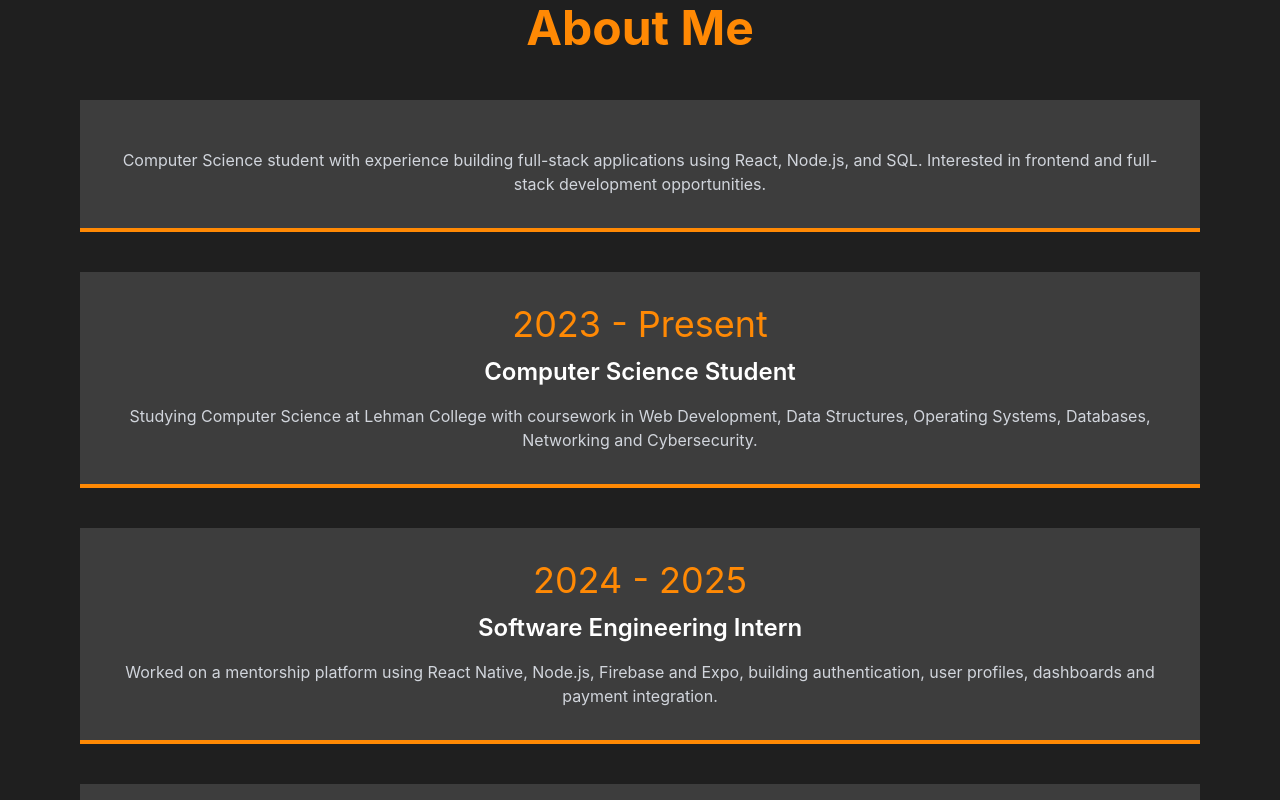
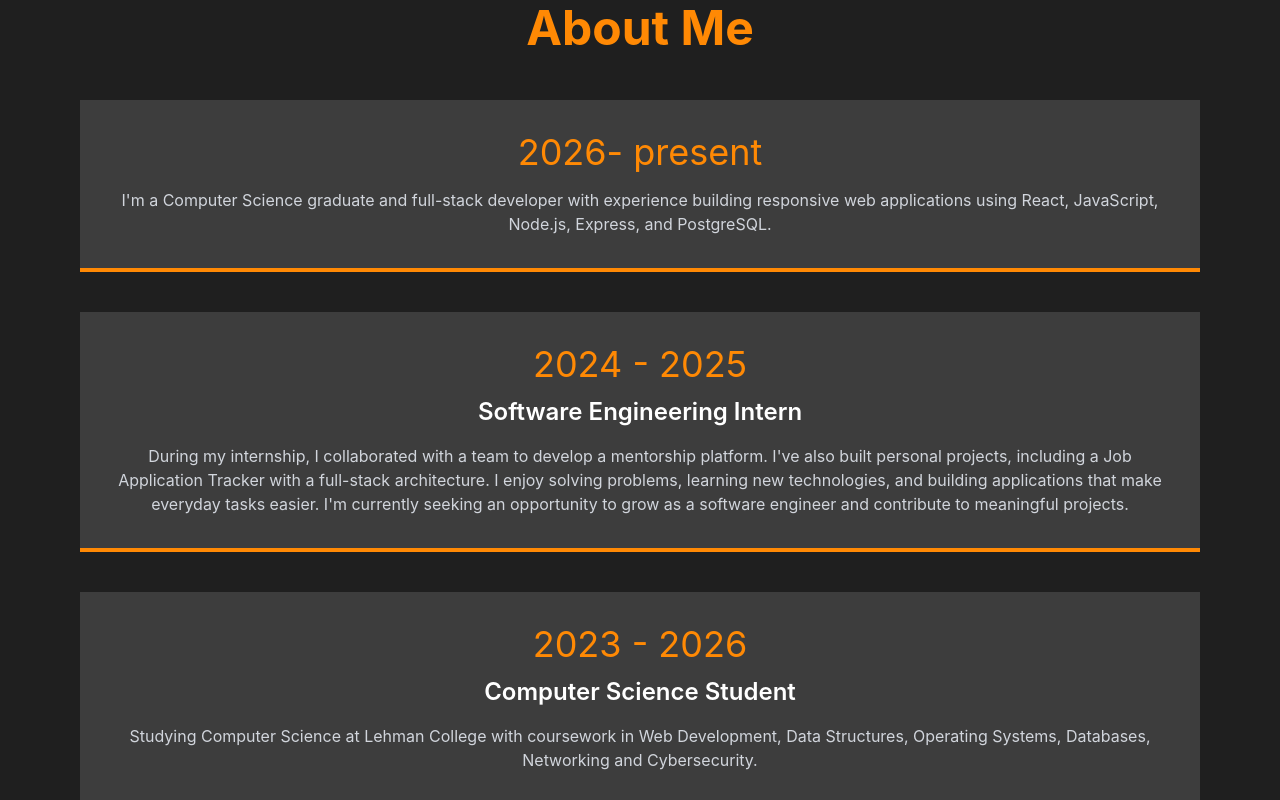
Before and after one commit to abdel1413/portfolioApp, a React (Vite) app: page / in a window 1280 px wide. Shown: the part 820-1620 px from the top of the page. Built offline with nearby package versions, Linux system fonts and the light colour scheme.

Commit message:
update about page

```diff
--- a/src/components/About.jsx
+++ b/src/components/About.jsx
@@ -1,4 +1,4 @@
-//import { Navbar } from "./Navbar"
+
 
 
 export const About =()=>{
@@ -15,15 +15,40 @@ export const About =()=>{
     <div className="space-y-10">
 
       <div className="bg-[#3d3d3d] border-b-4 border-orange-400 p-8 text-center">
+        <h3 className="text-4xl text-orange-400 mb-3">
+           2026- present
+        </h3>
+        <p className="mt-4 text-gray-300">
+         I'm a Computer Science graduate and full-stack developer with
+          experience building responsive web applications using React,
+          JavaScript, Node.js, Express, and PostgreSQL.
 
-        <p className="mt-4 text-gray-300">
-         Computer Science student with experience building full-stack applications using React, Node.js, and SQL.
-          Interested in frontend and full-stack development opportunities.
         </p>
       </div>
       <div className="bg-[#3d3d3d] border-b-4 border-orange-400 p-8 text-center">
         <h3 className="text-4xl text-orange-400 mb-3">
-          2023 - Present
+          2024 - 2025
+        </h3>
+
+        <h4 className="text-2xl font-semibold">
+          Software Engineering Intern
+        </h4>
+
+        <p className="mt-4 text-gray-300">
+
+During my internship, I collaborated with a
+ team to develop a mentorship platform. I've also built personal projects,
+ including a Job Application Tracker with a full-stack architecture.
+
+I enjoy solving problems, learning new technologies,
+ and building applications that make everyday tasks
+ easier. I'm currently seeking an opportunity to grow as a software engineer
+  and contribute to meaningful projects.
+        </p>
+      </div>
+      <div className="bg-[#3d3d3d] border-b-4 border-orange-400 p-8 text-center">
+        <h3 className="text-4xl text-orange-400 mb-3">
+          2023 - 2026
         </h3>
 
         <h4 className="text-2xl font-semibold">
@@ -38,22 +63,7 @@ export const About =()=>{
         </p>
       </div>
 
-      <div className="bg-[#3d3d3d] border-b-4 border-orange-400 p-8 text-center">
-        <h3 className="text-4xl text-orange-400 mb-3">
-          2024 - 2025
-        </h3>
 
-        <h4 className="text-2xl font-semibold">
-          Software Engineering Intern
-        </h4>
-
-        <p className="mt-4 text-gray-300">
-          Worked on a mentorship platform using
-          React Native, Node.js, Firebase and Expo,
-          building authentication, user profiles,
-          dashboards and payment integration.
-        </p>
-      </div>
 
       <div className="bg-[#3d3d3d] border-b-4 border-orange-400 p-8 text-center">
         <h3 className="text-4xl text-orange-400 mb-3">
```
